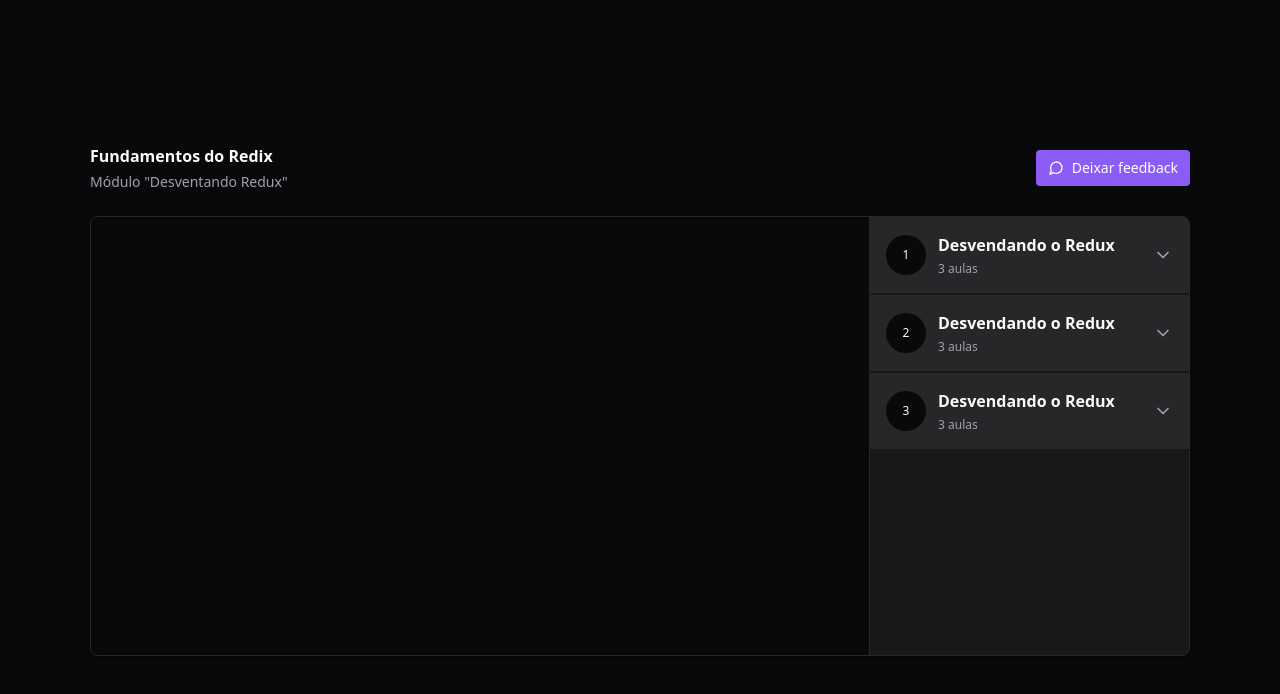
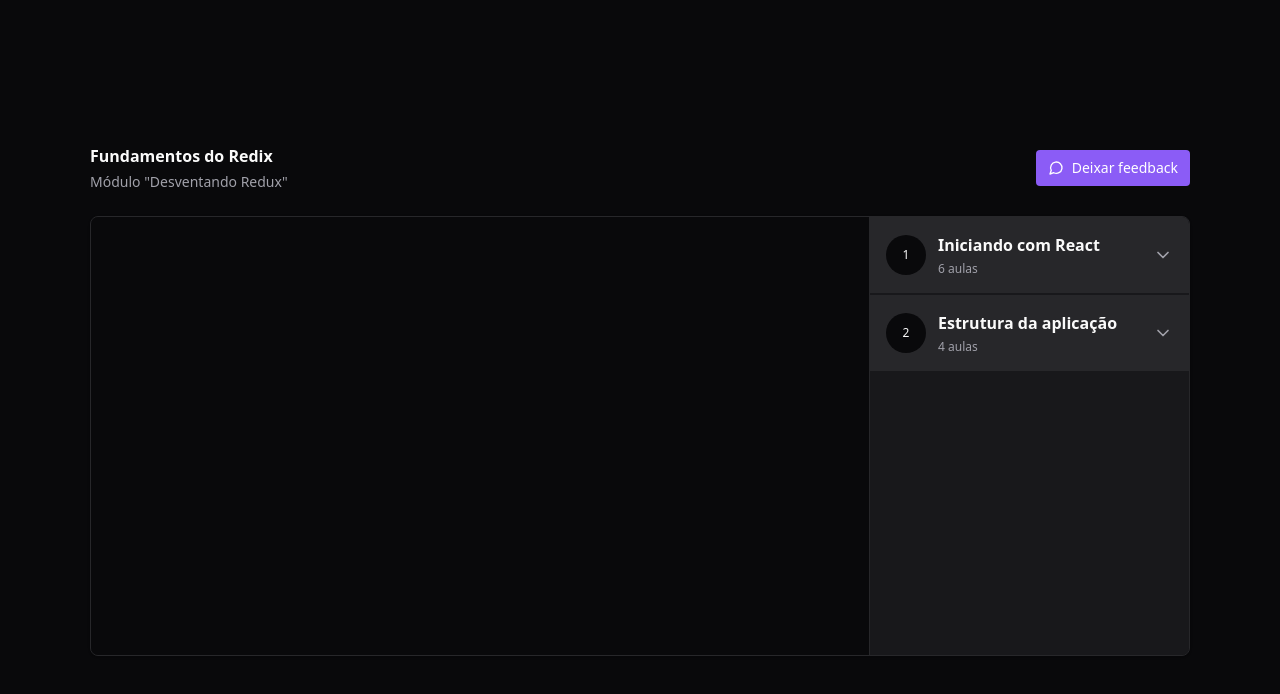
Before and after one commit to moisesnetouou/react-redux-zustand, a React (Vite) app: page / in a window 1280 px wide. Shown: the top 694 px of the page. Built offline with nearby package versions, Linux system fonts and the light colour scheme.

Commit message:
feat: creating player reducer

```diff
--- a/src/components/Module.tsx
+++ b/src/components/Module.tsx
@@ -2,6 +2,7 @@
 
 import { ChevronDown } from 'lucide-react'
 import { Lesson } from './Lesson'
+import { useAppSelector } from '../store'
 
 interface ModuleProps {
   moduleIndex: number
@@ -10,6 +11,10 @@
 }
 
 export function Module({ moduleIndex, amountOfLessons, title }: ModuleProps) {
+  const lessons = useAppSelector((state) => {
+    return state.player.course.modules[moduleIndex].lessons
+  })
+
   return (
     <Collapsible.Root className="group">
       <Collapsible.Trigger className="flex w-full items-center gap-3 bg-zinc-800 p-4">
@@ -27,9 +32,15 @@
 
       <Collapsible.Content>
         <nav className="relative flex flex-col gap-4 p-6">
-          <Lesson duration="09:13" title="Fundamentos do Redux" />
-          <Lesson duration="09:13" title="Fundamentos do Redux" />
-          <Lesson duration="09:13" title="Fundamentos do Redux" />
+          {lessons.map((lesson) => {
+            return (
+              <Lesson
+                key={lesson.id}
+                duration={lesson.duration}
+                title={lesson.title}
+              />
+            )
+          })}
         </nav>
       </Collapsible.Content>
     </Collapsible.Root>
--- a/src/pages/Player.tsx
+++ b/src/pages/Player.tsx
@@ -3,8 +3,13 @@
 import { Header } from '../components/Header'
 import { Video } from '../components/Video'
 import { Module } from '../components/Module'
+import { useAppSelector } from '../store'
 
 export function Player() {
+  const modules = useAppSelector((state) => {
+    return state.player.course.modules
+  })
+
   return (
     <div className="h-screen bg-zinc-950 text-zinc-50 flex justify-center items-center">
       <div className="flex w-[1100px] flex-col gap-6">
@@ -23,21 +28,16 @@
           </div>
 
           <aside className="w-80 absolute top-0 bottom-0 right-0 border-l divide-y-2 divide-zinc-900 border-zinc-800 bg-zinc-900 overflow-y-scroll scrollbar scrollbar-thin scrollbar-track-zinc-950 scrollbar-thumb-zinc-800">
-            <Module
-              moduleIndex={0}
-              title="Desvendando o Redux"
-              amountOfLessons={3}
-            />
-            <Module
-              moduleIndex={1}
-              title="Desvendando o Redux"
-              amountOfLessons={3}
-            />
-            <Module
-              moduleIndex={2}
-              title="Desvendando o Redux"
-              amountOfLessons={3}
-            />
+            {modules.map((module, index) => {
+              return (
+                <Module
+                  key={module.id}
+                  moduleIndex={index}
+                  title={module.title}
+                  amountOfLessons={module.lessons.length}
+                />
+              )
+            })}
           </aside>
         </main>
       </div>
--- a/src/store/index.ts
+++ b/src/store/index.ts
@@ -1,8 +1,11 @@
 import { configureStore } from '@reduxjs/toolkit'
 import { useSelector, TypedUseSelectorHook } from 'react-redux'
+import { player } from './slices/player'
 
 export const store = configureStore({
-  reducer: {},
+  reducer: {
+    player,
+  },
 })
 
 export type RootState = ReturnType<typeof store.getState>
--- /dev/null
+++ b/src/store/slices/player.ts
@@ -0,0 +1,65 @@
+import { createSlice } from '@reduxjs/toolkit'
+
+const playerSlice = createSlice({
+  name: 'player',
+  initialState: {
+    course: {
+      modules: [
+        {
+          id: '1',
+          title: 'Iniciando com React',
+          lessons: [
+            { id: 'Jai8w6K_GnY', title: 'CSS Modules', duration: '13:45' },
+            {
+              id: 'w-DW4DhDfcw',
+              title: 'Estilização do Post',
+              duration: '10:05',
+            },
+            {
+              id: 'D83-55LUdKE',
+              title: 'Componente: Header',
+              duration: '06:33',
+            },
+            {
+              id: 'W_ATsETujaY',
+              title: 'Componente: Sidebar',
+              duration: '09:12',
+            },
+            { id: 'Pj8dPeameYo', title: 'CSS Global', duration: '03:23' },
+            {
+              id: '8KBq2vhwbac',
+              title: 'Form de comentários',
+              duration: '11:34',
+            },
+          ],
+        },
+        {
+          id: '2',
+          title: 'Estrutura da aplicação',
+          lessons: [
+            {
+              id: 'gE48FQXRZ_o',
+              title: 'Componente: Comment',
+              duration: '13:45',
+            },
+            { id: 'Ng_Vk4tBl0g', title: 'Responsividade', duration: '10:05' },
+            {
+              id: 'h5JA3wfuW1k',
+              title: 'Interações no JSX',
+              duration: '06:33',
+            },
+            {
+              id: '1G0vSTqWELg',
+              title: 'Utilizando estado',
+              duration: '09:12',
+            },
+          ],
+        },
+      ],
+    },
+  },
+
+  reducers: {},
+})
+
+export const player = playerSlice.reducer
```
